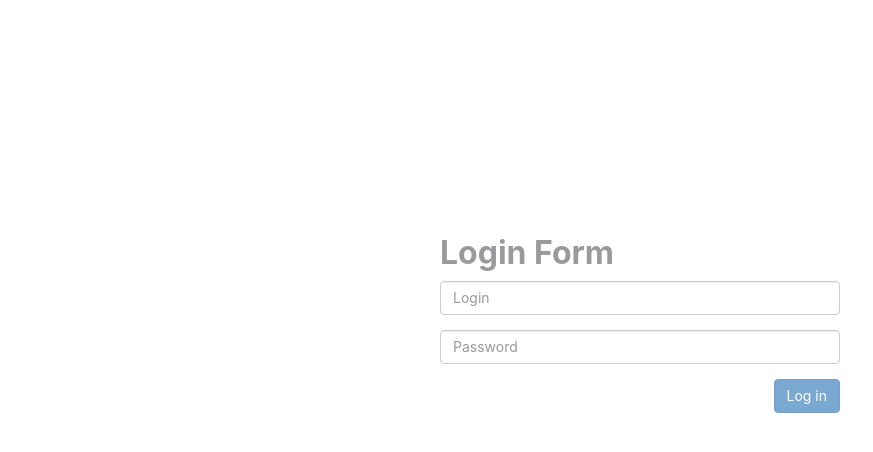
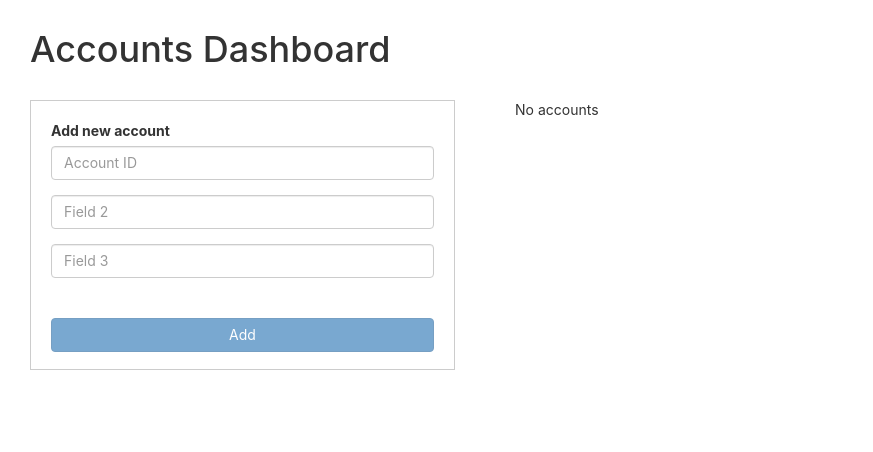
Before and after one commit to SergeyShvaitser/test_app, a React (Create React App) app: page / in a window 1280 px wide. Before the commit this address led to /test_app/login. Shown: the top 452 px of the page, without its empty margins (0-873 px from the left). Built offline with nearby package versions, Linux system fonts and the light colour scheme; sample sign-in values are in the browser's storage; the HTML template or start-up script is replaced by a standard one.

Commit message:
Rollback links

```diff
--- a/src/App.js
+++ b/src/App.js
@@ -9,7 +9,7 @@ const App = () => (
     <div>
       <Switch>
         {renderRoutes(routes)}
-        <Redirect to={{ pathname: '/test_app/login' }} />
+        <Redirect to={{ pathname: '/login' }} />
       </Switch>
     </div>
   </BrowserRouter>
--- a/src/common/PrivateRoute.js
+++ b/src/common/PrivateRoute.js
@@ -7,7 +7,7 @@ const PrivateRoute = ({ component: Component, ...rest }) => (
   <Route
     {...rest}
     render={() => (
-      isUserLogged() ? <Component {...rest} /> : <Redirect to={{pathname: '/test_app/login'}} />
+      isUserLogged() ? <Component {...rest} /> : <Redirect to={{pathname: '/login'}} />
     )} />
 )
 
--- a/src/routes/index.js
+++ b/src/routes/index.js
@@ -3,13 +3,13 @@ import Login from 'views/containers/Login'
 
 export const routes = [
   {
-    path: '/test_app',
+    path: '/',
     component: Dashboard,
     authenticate: true,
     exact: true,
   },
   {
-    path: '/test_app/login',
+    path: '/login',
     component: Login,
     exact: true,
   }
```
